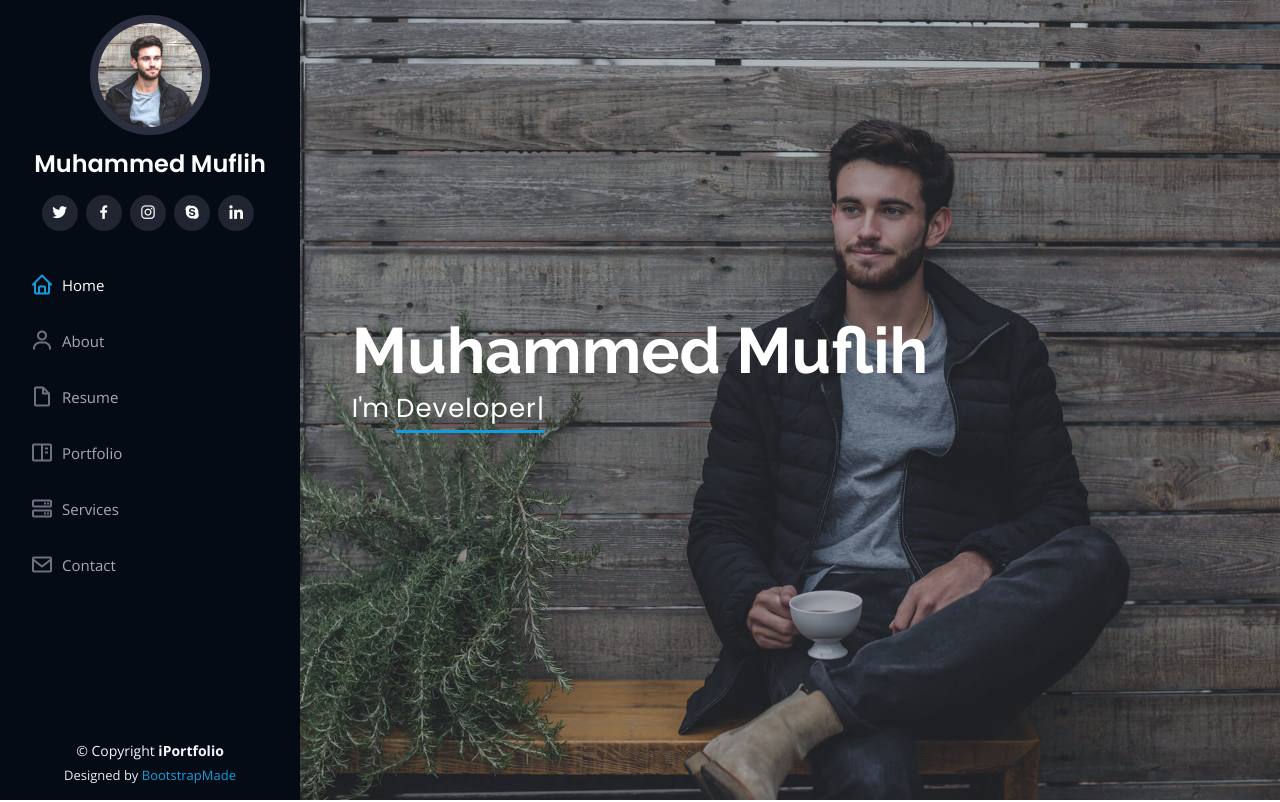
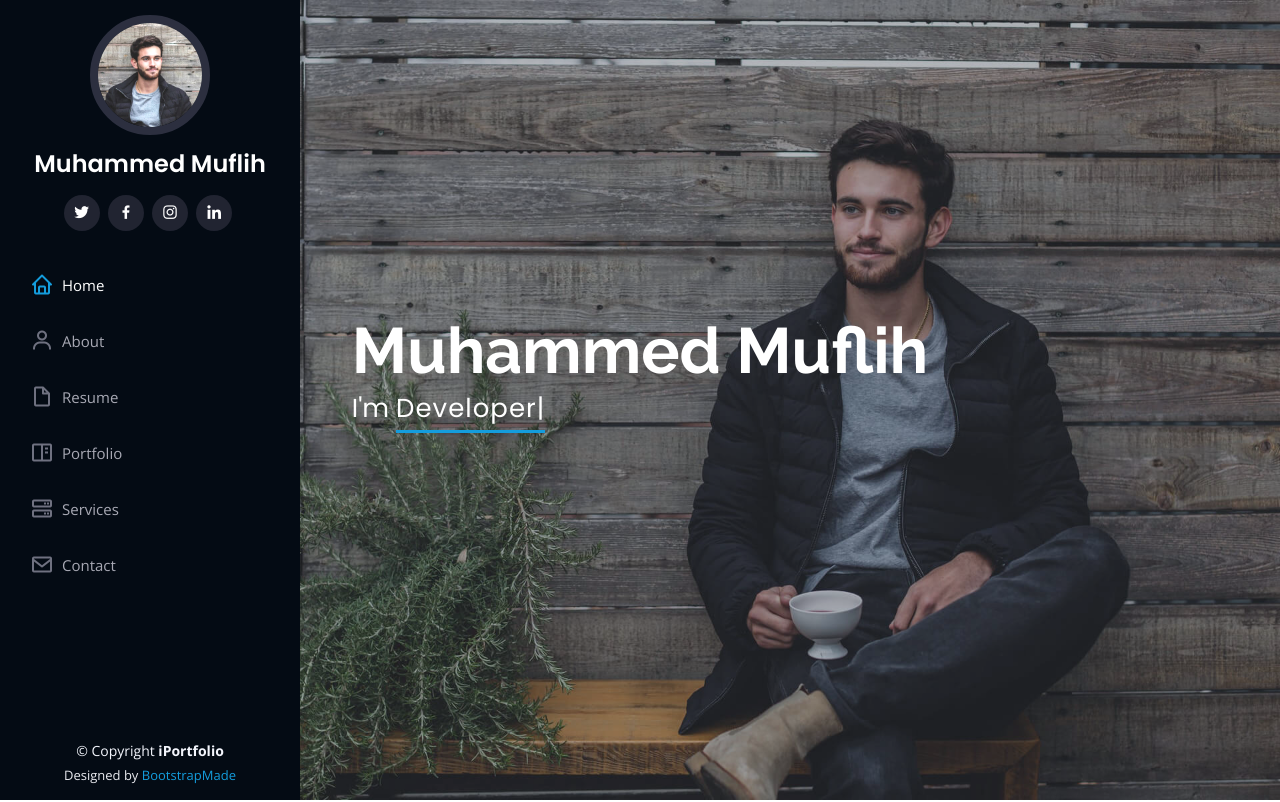
Before and after one commit to muflih1/personal_portfolio, a plain HTML site: page index.html in a window 1280 px wide. Shown: the top 802 px of the page. Drawn offline with nearby package versions, Linux system fonts and the light colour scheme.

Commit message:
added social links

```diff
--- a/index.html
+++ b/index.html
@@ -62,11 +62,22 @@
           />
           <h1 class="text-light"><a href="index.html">Muhammed Muflih</a></h1>
           <div class="social-links mt-3 text-center">
-            <a href="#" class="twitter"><i class="bx bxl-twitter"></i></a>
-            <a href="#" class="facebook"><i class="bx bxl-facebook"></i></a>
-            <a href="#" class="instagram"><i class="bx bxl-instagram"></i></a>
-            <a href="#" class="google-plus"><i class="bx bxl-skype"></i></a>
-            <a href="#" class="linkedin"><i class="bx bxl-linkedin"></i></a>
+            <a href="https://twitter.com/doodhwala_op" class="twitter"
+              ><i class="bx bxl-twitter"></i
+            ></a>
+            <a href="https://www.facebook.com/muflih.nub/" class="facebook"
+              ><i class="bx bxl-facebook"></i
+            ></a>
+            <a
+              href="https://www.instagram.com/____muflih____/"
+              class="instagram"
+              ><i class="bx bxl-instagram"></i
+            ></a>
+            <a
+              href="https://www.linkedin.com/in/muhammed-muflih-681b431a6/"
+              class="linkedin"
+              ><i class="bx bxl-linkedin"></i
+            ></a>
           </div>
         </div>
 
@@ -752,7 +763,7 @@
         return true;
       }
 
-      $(".php-email-form").submit((e) => {
+      $(".php-email-form").submit(e => {
         e.preventDefault();
 
         if (validate()) {
```
